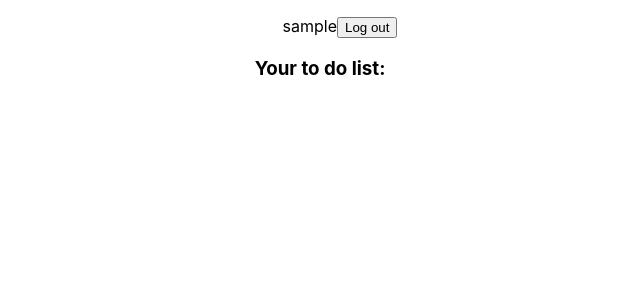
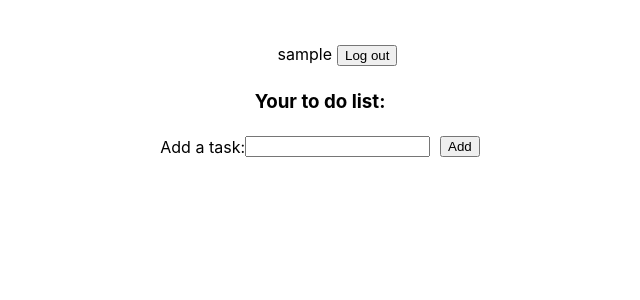
Before and after one commit to jillianlg/todo-auth-front-end, a React (Create React App) app: page /todos in a window 1280 px wide. Shown: the top 300 px of the page, without its empty margins (320-960 px from the left). Built offline with nearby package versions, Linux system fonts and the light colour scheme; no server answers; sample sign-in values are in the browser's storage.

Commit message:
add Post and test in localhost

```diff
--- a/src/App.css
+++ b/src/App.css
@@ -1,5 +1,5 @@
 body {
-  margin: 0 auto;
+  margin: 40px;
   max-width: 1000;
 }
 /* label {
@@ -32,3 +32,7 @@ form {
   justify-content: center;
   align-items: center;
 }
+
+button{
+  margin: 5px;
+}
--- a/src/Todos.js
+++ b/src/Todos.js
@@ -3,19 +3,62 @@ import request from 'superagent';
 
 export default class Todos extends Component {
     state = {
-        todos: []
+        todos: [],
+        task: '',
+        completed: false,
     }
 
     componentDidMount = async () => {
+        await this.fetchTodos()
+    }
+    fetchTodos =async() => {
         const response = await request.get('https://cryptic-shore-29263.herokuapp.com/api/todos')
         .set('Authorization', this.props.token)
 
         this.setState({ todos: response.body })
     }
+
+    handleSubmit = async (e) => {
+        e.preventDefault();
+
+        await request.post('https://cryptic-shore-29263.herokuapp.com/api/todos')
+        .send({
+            task: this.state.task,
+            completed: this.state.completed,
+        })
+        .set('Authorization', this.props.token)
+
+        await this.fetchTodos();
+      }
+
+
+
     render() {
         return (
             <div>
                 <h3>Your to do list:</h3>
+                <form onSubmit={this.handleSubmit}>
+                    <label>
+                        Add a task:
+                        <input
+                            value={this.state.task}
+                            onChange={(e) => this.setState({ task: e.target.value })}
+                        />
+                    </label>
+
+                        <button>
+                            Add
+                        </button>
+                </form>
+                {/* figure out a way to map through the todos state (from the GET route) to generate indiviual checkboxes for each to do item*/}
+                {/* <div>
+                        Completed:
+                        <radio
+                            type="checkbox"
+                            value={this.state.completed}
+                            onChange={(e) => this.setState({ completed: e.target.value })}
+                        />
+                    </div> */}
                 {
                     Boolean(this.state.todos.length) && this.state.todos.map
                     (todo => <div>
```
